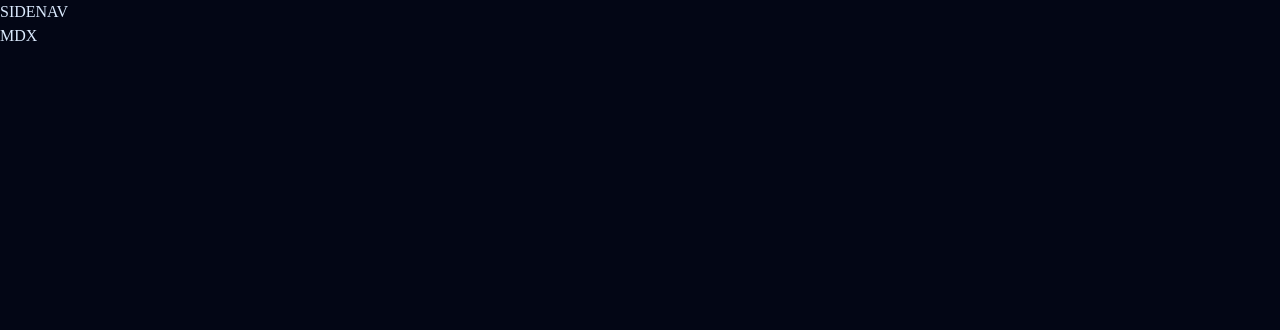
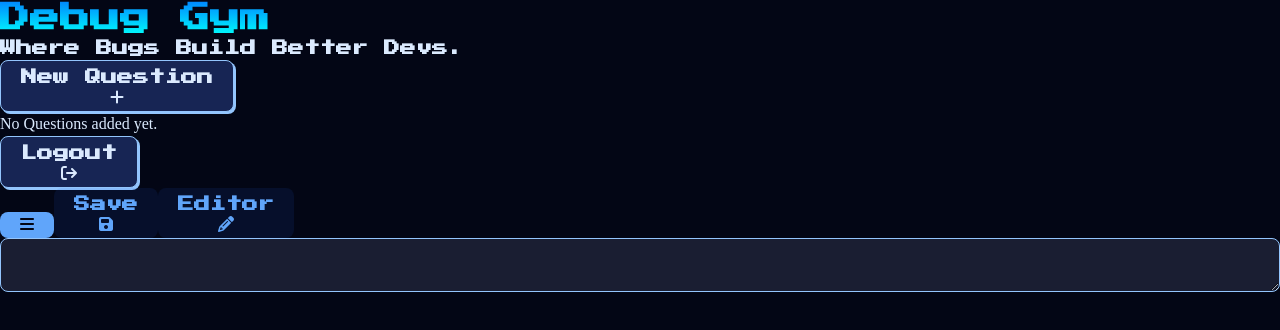
Before and after one commit to ericdoering/debug-gym, a Next.js app: page /questions in a window 1280 px wide. Shown: the top 330 px of the page. Built offline with nearby package versions, Linux system fonts and the light colour scheme; a web font is replaced by a local one.

Commit message:
TopNav Component added, sideNav allows for questions to render

```diff
--- a/app/questions/page.tsx
+++ b/app/questions/page.tsx
@@ -3,17 +3,17 @@ import MDX from "@/components/MDX";
 import SideNav from "@/components/SideNav";
 
 export default function QuestionPage() {
-  const isViewer = true;
+  const isViewer = false;
 
   return (
     <>
       <main id="questions">
         <SideNav />
         {!isViewer && (
-          <Editor hello="world" isViewer={isViewer} />
+          <Editor isViewer={isViewer} />
         )}
         {isViewer && (
-          <MDX />
+          <MDX isViewer={isViewer} />
         )}
       </main>
     </>
--- a/components/Editor.tsx
+++ b/components/Editor.tsx
@@ -1,31 +1,11 @@
-export default function Editor(props) {
-    const { isViewer } = props
+import { JSX } from "react";
+import TopNav from "./TopNav";
+
+export default function Editor(props: JSX.IntrinsicAttributes & { isViewer: unknown; }) {
   return (
     <>
       <section className="questions-container">
-        <div className="questions-btn">
-          <button className="card-button-primary menu">
-            <i className="fa-solid fa-bars"></i>
-          </button>
-          <button className="card-button-secondary">
-            <h6>Save</h6>
-            <i className="fa-solid fa-floppy-disk"></i>
-          </button>
-          <button className="card-button-secondary">
-            {isViewer ? (
-              <>
-                <h6>Viewer</h6>
-                <i className="fa-solid fa-check-double"></i>
-              </>
-            ) : (
-              <>
-                <h6>Editor</h6>
-                <i className="fa-solid fa-pencil"></i>
-              </>
-            )}
-          </button>
-        </div>
-        <div className="full-line"></div>
+        <TopNav {...props} />
         <textarea placeholder="" />
       </section>
     </>
--- a/components/MDX.tsx
+++ b/components/MDX.tsx
@@ -1,9 +1,12 @@
-export default function MDX() {
+import { JSX } from "react";
+import TopNav from "./TopNav";
+
+export default function MDX(props: JSX.IntrinsicAttributes & { isViewer: unknown; }) {
     return (
         <>
-            <div>
-            MDX
-            </div>
+            <section className="mdx-container">
+                <TopNav {...props} />
+            </section>
         </>
     )
 };
--- a/components/SideNav.tsx
+++ b/components/SideNav.tsx
@@ -1,8 +1,33 @@
-export default function SideNav (props) {
+export default function SideNav () {
+    const questions = [] /* ["hello", "world"] */
     return (
         <>
-            <section>
-            SIDENAV
+            <section className={"nav"}>
+                <h1 className="text-gradient">Debug Gym</h1>
+                <h6>Where Bugs Build Better Devs.</h6>
+                <div className="full-line"></div>
+                <button>
+                    <h6>New Question</h6>
+                    <i className="fa-solid fa-plus"></i>
+                </button>
+                <div className="questions-list">
+                    {questions.length === 0 ?
+                    <p>No Questions added yet.</p> :
+                    questions.map((question, idx) => {
+                        return (
+                            <button key={idx} className="card-button-secondary">
+                                <p>{question}</p>
+                                <small>DATETIME</small>
+                                DELETE BUTTON ICON
+                            </button>
+                        )
+                    })}
+                </div>
+                <div className="full-line"></div>
+                <button>
+                    <h6>Logout</h6>
+                    <i className="fa-solid fa-arrow-right-from-bracket"></i>
+                </button>
             </section>
         </>
     )
--- /dev/null
+++ b/components/TopNav.tsx
@@ -0,0 +1,30 @@
+export default function TopNav(props: { isViewer: unknown; }) {
+const { isViewer } = props
+  return (
+    <>
+      <div className="questions-btn">
+        <button className="card-button-primary menu">
+          <i className="fa-solid fa-bars"></i>
+        </button>
+        <button className="card-button-secondary">
+          <h6>Save</h6>
+          <i className="fa-solid fa-floppy-disk"></i>
+        </button>
+        <button className="card-button-secondary">
+          {isViewer ? (
+            <>
+              <h6>Viewer</h6>
+              <i className="fa-solid fa-check-double"></i>
+            </>
+          ) : (
+            <>
+              <h6>Editor</h6>
+              <i className="fa-solid fa-pencil"></i>
+            </>
+          )}
+        </button>
+      </div>
+      <div className="full-line"></div>
+    </>
+  );
+}
```
